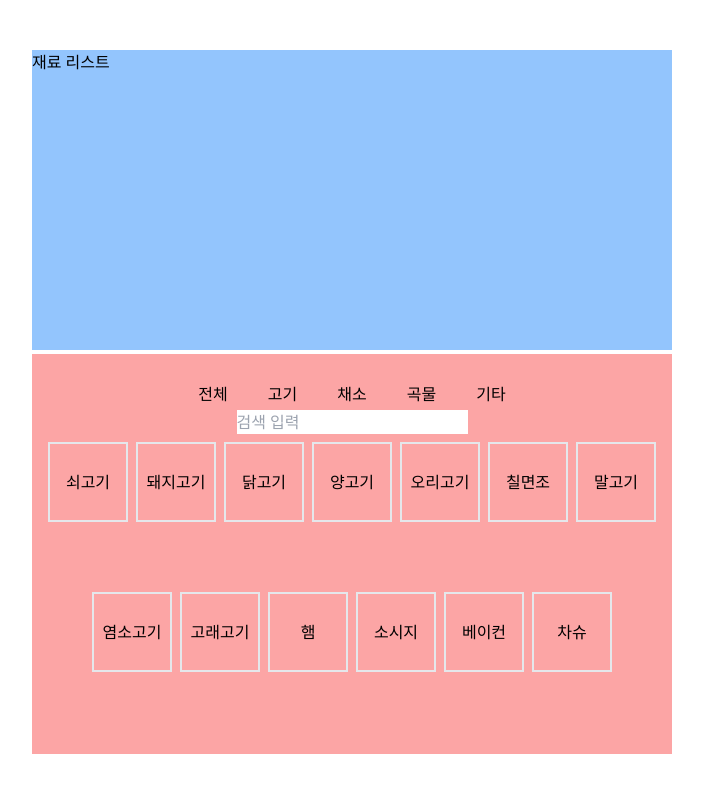
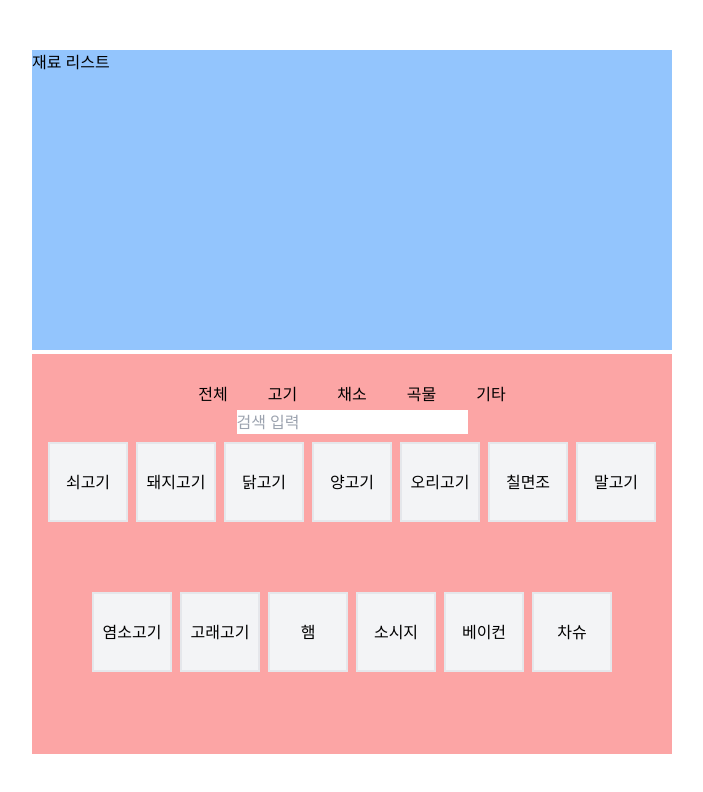
Before and after one commit to Storage-with-chatGPT/food-master-chatGPT, a Next.js app: page / in a window 1280 px wide. Shown: the top 792 px of the page, without its empty margins (288-991 px from the left). Built offline with nearby package versions, Linux system fonts and the light colour scheme.

Commit message:
[FEAT] 버튼 클릭 상태에 따른 색 변경(#2)

```diff
--- a/src/components/IngredientList/IngredientBtn.tsx
+++ b/src/components/IngredientList/IngredientBtn.tsx
@@ -20,7 +20,12 @@ const IngredientBtn = ({ IngredientName }: Ingredient) => {
   };
 
   return (
-    <button onClick={handleOnClick} className="w-20 h-20 border-2 m-1 ">
+    <button
+      onClick={handleOnClick}
+      className={`w-20 h-20 border-2 m-1 ${
+        btnState ? "bg-gray-100" : "bg-blue-300"
+      } hover:bg-blue-200`}
+    >
       {IngredientName}
     </button>
   );
```
